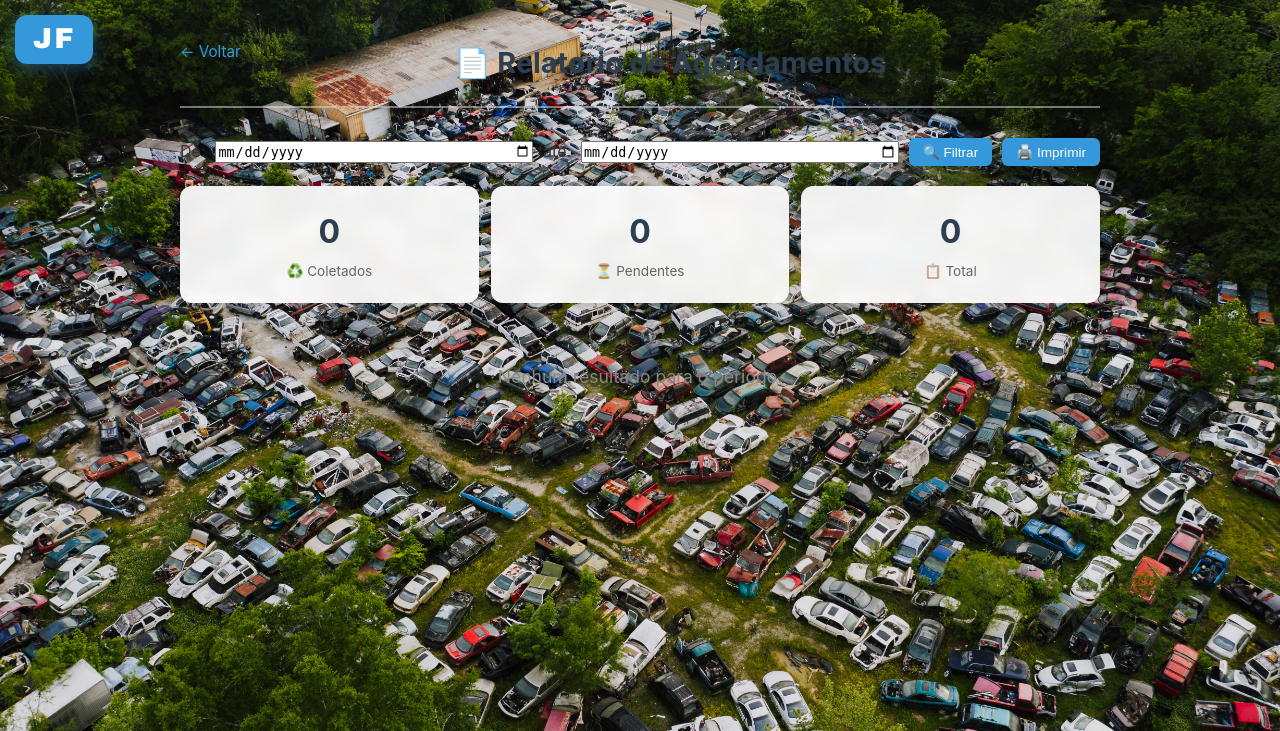
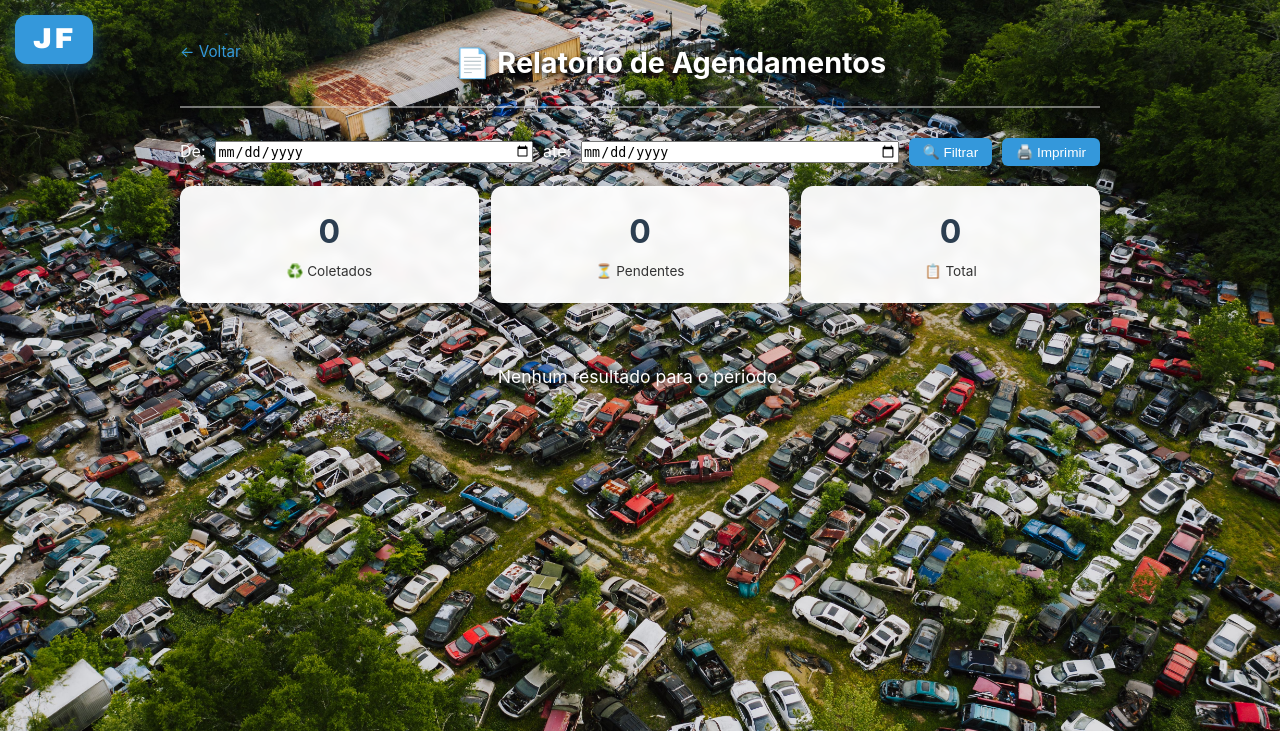
Before and after one commit to lrdj123/sistema-coleta, a Flask app: page /admin/relatorio in a window 1280 px wide. Shown: the top 731 px of the page. Run offline with Flask 2, Linux system fonts and the light colour scheme; data that the repository does not hold is empty.

Commit message:
Text white and improved background

```diff
--- a/static/css/style.css
+++ b/static/css/style.css
@@ -401,3 +401,38 @@ header {
         left: 8px;
     }
 }
+
+/* === AJUSTES VISUAIS JF SUCATA === */
+body {
+    background: url("/static/bg-ferro.jpg") no-repeat center center fixed !important;
+    background-size: cover !important;
+    color: white !important; /* Letras brancas por padrao */
+}
+
+/* Titulos e textos principais em branco para ler no fundo escuro */
+header h1, header p, h2, h3, .vazio {
+    color: #ffffff !important;
+    text-shadow: 2px 2px 4px rgba(0,0,0,0.8); /* Sombra para ler melhor */
+}
+
+/* Cards mantem fundo claro mas com texto preto para contraste interno */
+.card, .form, .card-info, .tabela-wrapper, .stat-card {
+    background: rgba(255,255,255,0.95) !important;
+    color: #333 !important; /* Texto preto dentro dos cards brancos */
+    backdrop-filter: blur(5px);
+}
+
+/* Labels do formulario dentro dos cards precisam ser pretas */
+.form label, .form h3, .stat-label {
+    color: #333 !important;
+}
+
+/* Tabelas dentro dos wrappers brancos */
+table {
+    color: #333 !important;
+}
+
+/* Rodape ou avisos fora de cards */
+.container > p {
+    color: white !important;
+}
```
